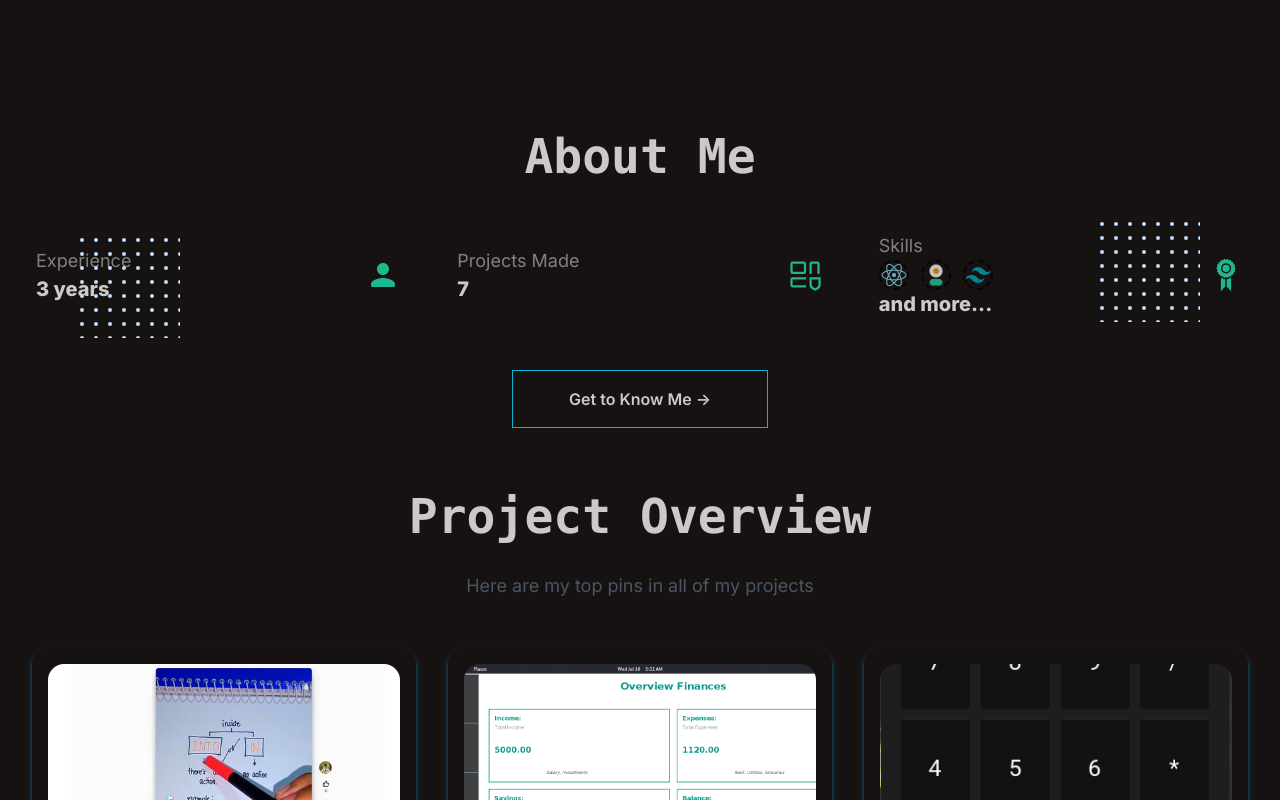
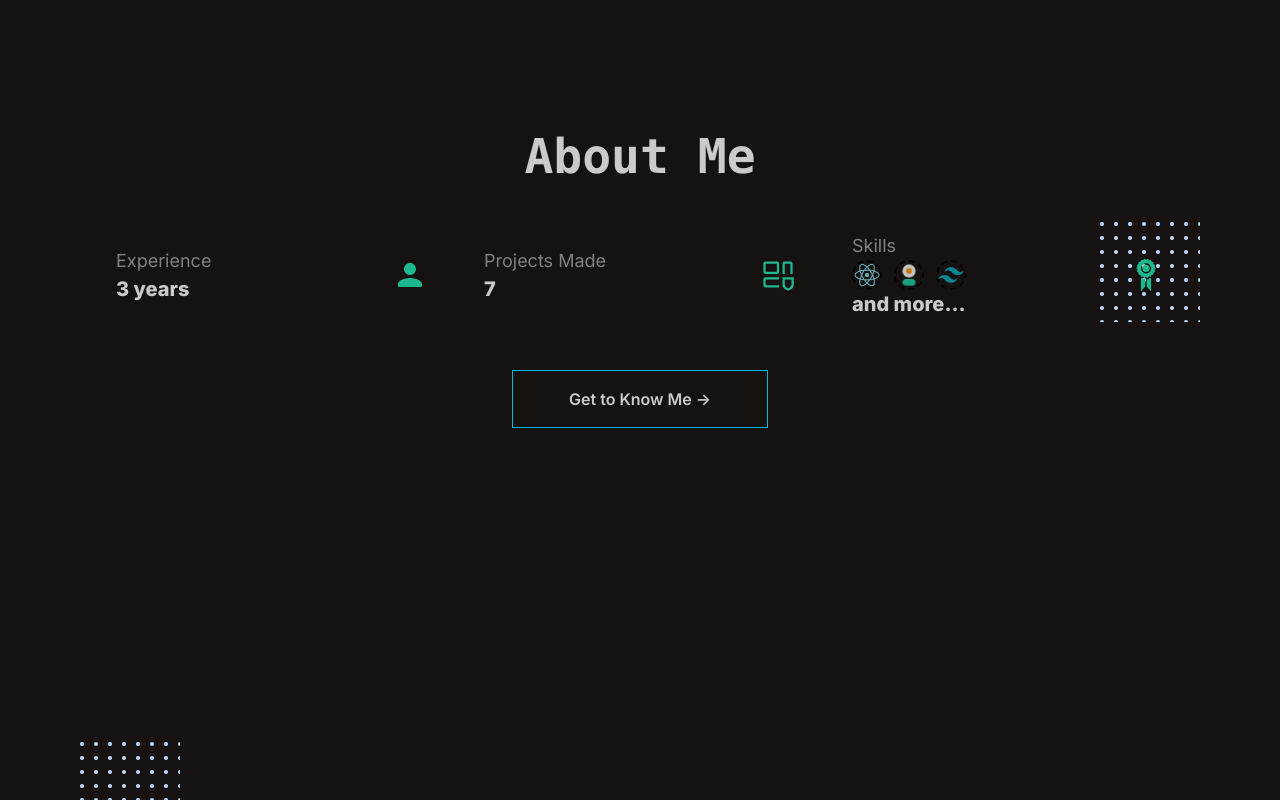
Before and after one commit to Ashtreus1/Keiru-Dev, a Next.js app: page / in a window 1280 px wide. Shown: the part 740-1540 px from the top of the page. Built offline with nearby package versions, Linux system fonts and the light colour scheme.

Commit message:
hmm, i guess this will be nice

```diff
--- a/src/components/home/AboutOverview.jsx
+++ b/src/components/home/AboutOverview.jsx
@@ -34,7 +34,7 @@ export const About = () => {
                 <Dots h="100" w="100" />
             </div>
             <motion.div
-                className="container mx-auto px-4"
+                className="min-h-screen mx-20 px-4"
                 initial="hidden"
                 animate={isInView ? "visible" : "hidden"}
                 variants={containerVariants}
```
